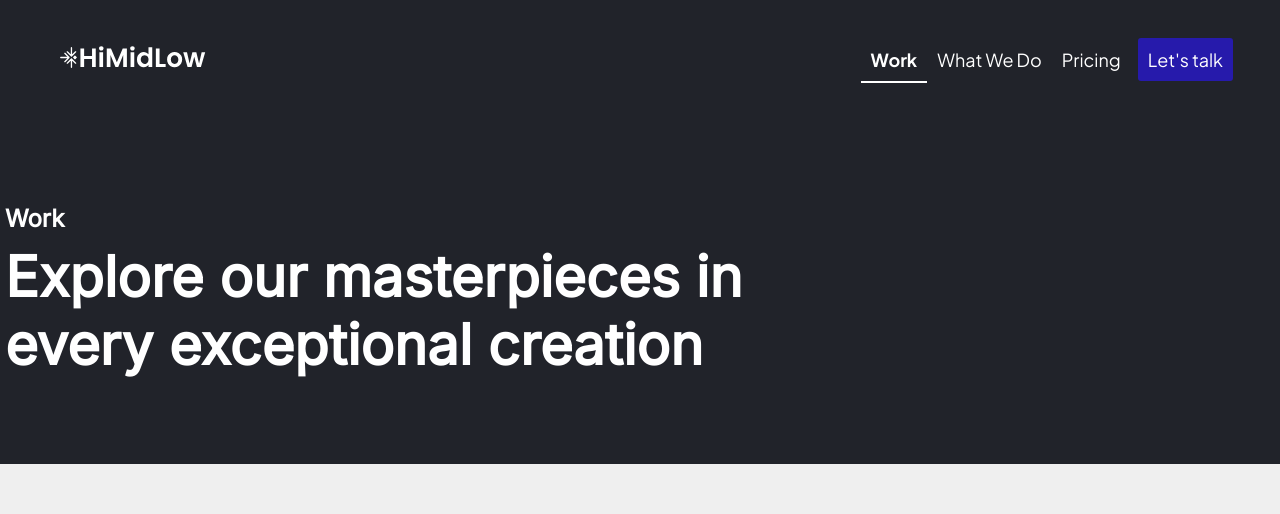
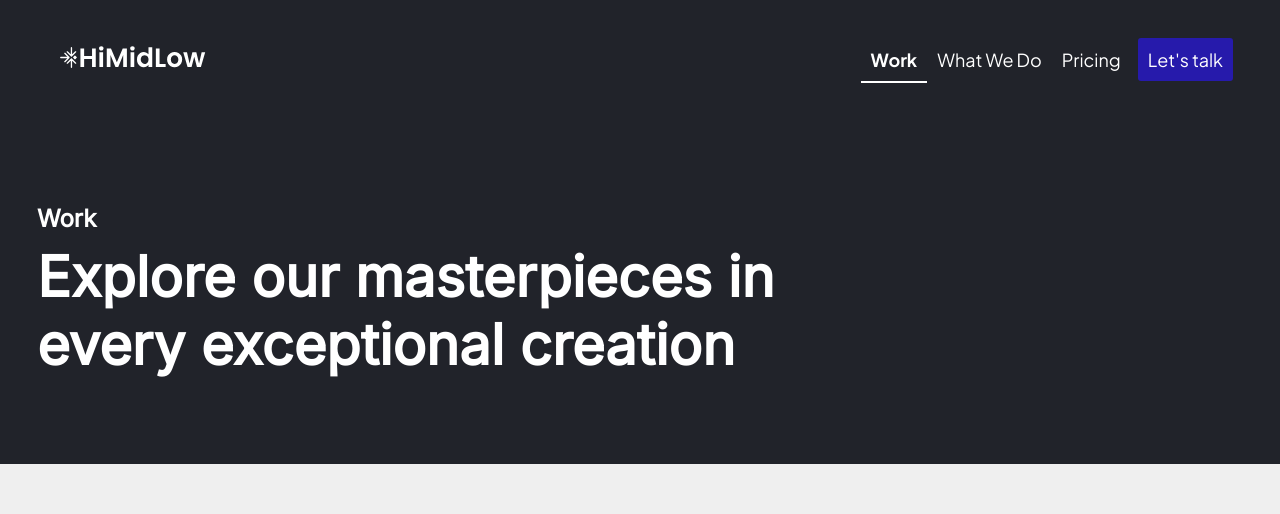
Before and after one commit to annsuparada/HiMIdLow, a React (Create React App) app in the folder client/: page /work in a window 1280 px wide. Shown: the top 514 px of the page. Built offline with nearby package versions, Linux system fonts and the light colour scheme.

Commit message:
update heading title padding

```diff
--- a/client/src/components/HeadingTitle.tsx
+++ b/client/src/components/HeadingTitle.tsx
@@ -1,21 +1,23 @@
+import { useMediaQuery } from '@mui/material'
 import React from 'react'
-import { darkFont, desktopView, white } from '../theme'
+import { darkFont, desktopView, mobileView, white } from '../theme'
 
 interface HadingTitleProps {
   title?: string
   text?: string
 }
 const HadingTitle: React.FC<HadingTitleProps> = ({ title, text }) => {
+  const isMobile = useMediaQuery(`(max-width:${mobileView})`)
+
   const styles = {
     container: {
       width: '100%',
-      padding: '5rem 0 5rem',
       backgroundColor: darkFont,
-      // backgroundImage: 'linear-gradient(to bottom, #21232a 50%, #4c4d55, #7b7c84, #adafb6, #e3e4eb)',
     },
     wrapper: {
       maxWidth: desktopView,
       margin: '0 auto',
+      padding: isMobile ? '4rem 1rem' : '5rem 2rem',
     },
     textContainer: {
       maxWidth: '800px',
```
